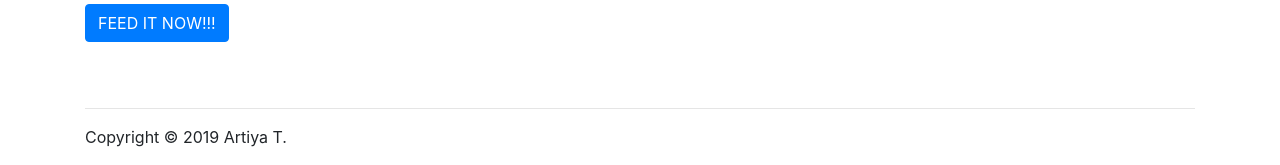
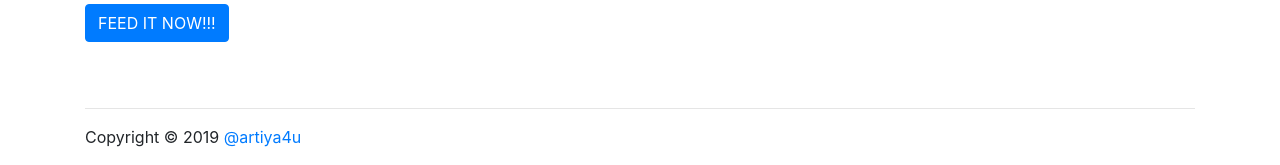
Before and after one commit to artiya4u/feed-my-fish, a plain HTML site: page static/index.html in a window 1280 px wide. Shown: the part 658-823 px from the top of the page. Drawn offline with nearby package versions, Linux system fonts and the light colour scheme.

Commit message:
Update index.html
Change name

```diff
--- a/static/index.html
+++ b/static/index.html
@@ -55,7 +55,7 @@
     <footer>
         <div class="row">
             <div class="col-md-4">
-                <p>Copyright &copy; 2019 Artiya T.</p>
+                <p>Copyright &copy; 2019 <a href="https://twitter.com/artiya4u" target="_blank">@artiya4u</a></p>
             </div>
         </div>
     </footer>
```
